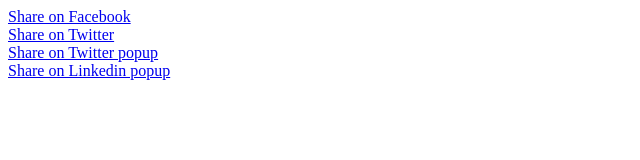
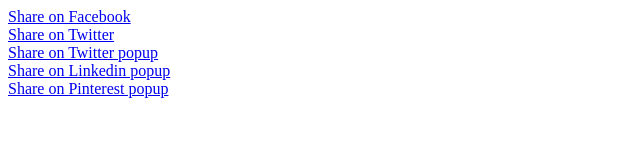
Before and after one commit to avellaneda-team/socialJS, a website: page index.html in a window 1280 px wide. Shown: the whole page, without its empty margins (0-640 px from the left). Drawn offline with Linux system fonts and the light colour scheme.

Commit message:
Add pinterest support.

```diff
--- a/index.html
+++ b/index.html
@@ -3,12 +3,14 @@
   <head>
     <title>Social JS</title>
     <meta name="description" content="A little description">
+    <link rel="icon" href="http://placehold.it/6x6">
   </head>
   <body>
     <a href="#" data-social-link="true" data-share-on="facebook">Share on Facebook</a> <br>
     <a href="#" data-social-link="true" data-share-on="twitter" data-text='Amaizing Text'>Share on Twitter</a> <br>
     <a href="#" data-social-link="true" data-share-on="twitter" data-text='Amaizing Text' data-popup="true">Share on Twitter popup</a> <br>
     <a href="#" data-social-link="true" data-share-on="linkedin" data-text='Amaizing Text' data-popup="true">Share on Linkedin popup</a> <br>
+    <a href="#" data-social-link="true" data-share-on="pinterest" data-text='Amaizing Text' data-popup="true">Share on Pinterest popup</a> <br>
     <script src="src/socialJS.js"></script>
     <script>
       var socialJS = new SocialJS();
--- a/src/socialJS.js
+++ b/src/socialJS.js
@@ -20,7 +20,8 @@
     links: {
       facebook: 'https://www.facebook.com/sharer/sharer.php?u={{url}}',
       twitter: 'http://twitter.com/share?text={{text}}&url={{url}}',
-      linkedin: 'http://www.linkedin.com/shareArticle?mini=true&url={{url}}&title={{text}}&summary={{description}}&source={{source}}'
+      linkedin: 'http://www.linkedin.com/shareArticle?mini=true&url={{url}}&title={{text}}&summary={{description}}&source={{source}}',
+      pinterest: 'http://pinterest.com/pin/create/link/?url={{url}}&media={{media}}&description={{text}}'
     },
 
     options: {
@@ -28,6 +29,7 @@
       text: window.document.title,
       description: document.querySelector('meta[name=description]').getAttribute('content'),
       source: window.location.href,
+      media: document.querySelector('link[rel=icon]').getAttribute('href'),
       popup: false,
       shareOn: ''
     },
```
